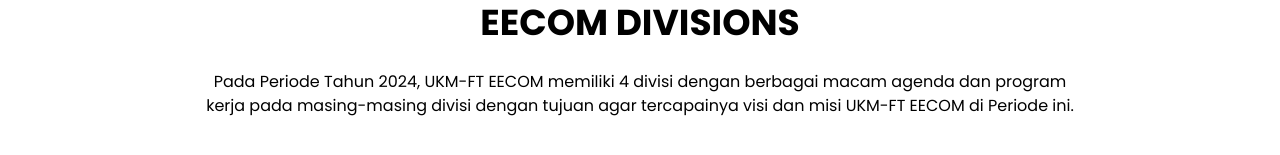
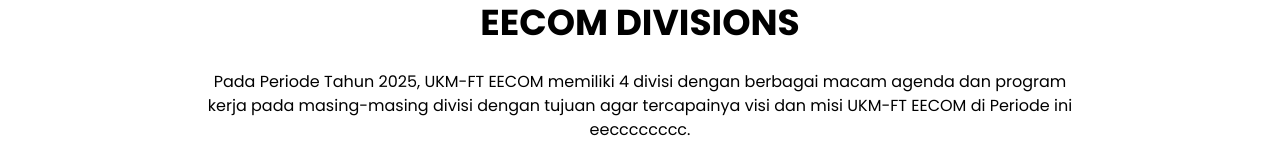
Before and after one commit to dellon10/eecom-blog-fe, a React (Vite) app: page / in a window 1280 px wide. Shown: the part 748-903 px from the top of the page. Built offline with nearby package versions, Linux system fonts and the light colour scheme.

Commit message:
ubah index

```diff
--- a/src/user/divisi/data/data-member.json
+++ b/src/user/divisi/data/data-member.json
@@ -298,7 +298,7 @@
       },
       {
         "id" : 3,
-        "name": "Kamaliyyatul Bararah",
+        "name": "Muhammad Galeh Febrianto",
         "as" : "Staff of Entre",
         "photo": "https://res.cloudinary.com/dqr9vycth/image/upload/v1723808764/eecom/divisi/entre/muhammad_galeh_febrianto_staff_entre_vvhnl9.png",
         "major" : "Informatics Engineering",
--- a/src/user/homepage/components/divisi-section.jsx
+++ b/src/user/homepage/components/divisi-section.jsx
@@ -7,7 +7,7 @@ export default function DivisionSection() {
 
       <div>
         <p className="text-center md:text-base text-sm md:px-40 mt-5">
-          Pada Periode Tahun 2024, UKM-FT EECOM memiliki 4 divisi dengan berbagai macam agenda dan program kerja pada masing-masing divisi dengan tujuan agar tercapainya visi dan misi UKM-FT EECOM di Periode ini.
+          Pada Periode Tahun 2025, UKM-FT EECOM memiliki 4 divisi dengan berbagai macam agenda dan program kerja pada masing-masing divisi dengan tujuan agar tercapainya visi dan misi UKM-FT EECOM di Periode ini eecccccccc.
         </p>
       </div>
 
```
